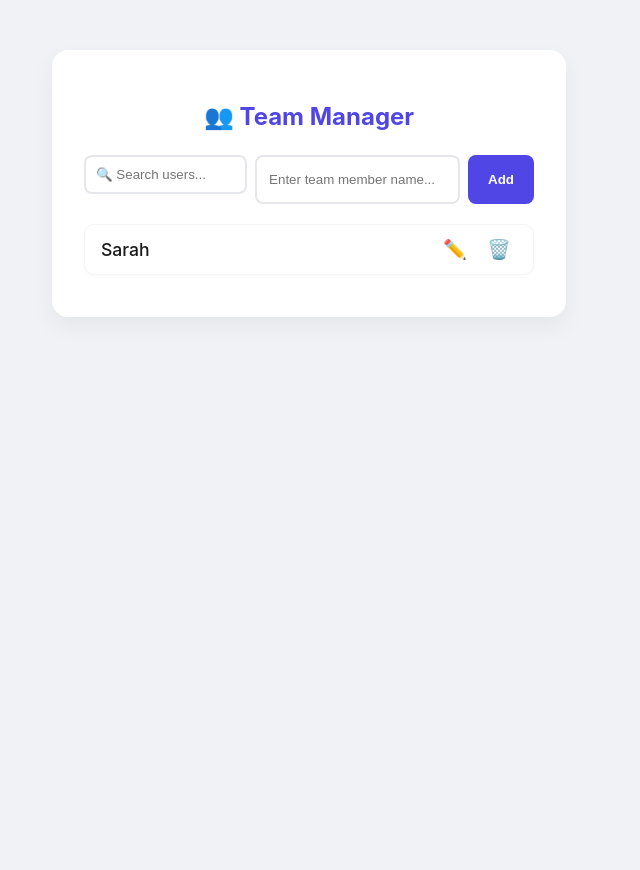
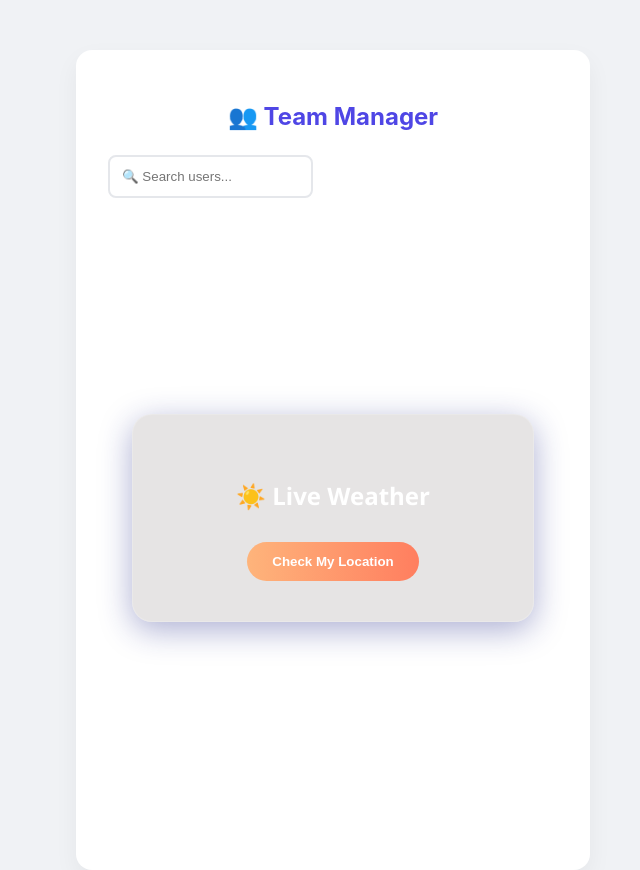
Before and after one commit to Anjumol-Php/My-React-App, a React (Vite) app: page / in a window 1280 px wide. Shown: the whole page, without its empty margins (331-971 px from the left). Before the commit the page ends 800 px from the top, so only its background shows below. Built offline with nearby package versions, Linux system fonts and the light colour scheme.

Commit message:
weather app created

```diff
--- /dev/null
+++ b/src/AddUser.jsx
@@ -0,0 +1,18 @@
+function AddUser({ inputValue, setInputValue, inputAge, setInputAge, onAdd }) {
+  return (
+    <div className="input-group">
+      <input
+        value={inputValue}
+        onChange={(e) => setInputValue(e.target.value)}
+        placeholder="Name..."
+      />
+      <input
+        value={inputAge}
+        onChange={(e) => setInputAge(e.target.value)}
+        placeholder="Age..."
+      />
+      <button className="add-btn" onClick={onAdd}>Add</button>
+    </div>
+  );
+}
+export default AddUser;
--- a/src/App.jsx
+++ b/src/App.jsx
@@ -1,71 +1,57 @@
-import { useState, useEffect } from 'react'
+import { useState, useEffect } from 'react';
+import SearchBar from './SearchBar';
+import AddUser from './AddUser';
 import UserCard from './UserCard';
-
+import Weather from './Weather';
 function App() {
   const [inputValue, setInputValue] = useState("");
+  const [inputAge, setInputAge] = useState("");
   const [searchTerm, setSearchTerm] = useState("");
-  // Memory-il ninnu data edukkuvan
+
   const [users, setUsers] = useState(() => {
     const saved = localStorage.getItem("myUsers");
-    return saved ? JSON.parse(saved) : [{ id: 1, name: "Sarah" }];
+    return saved ? JSON.parse(saved) : [{ id: 1, name: "Sarah", age: "31" }];
   });
-const filteredUsers = users.filter(user =>
-  user.name.toLowerCase().includes(searchTerm.toLowerCase())
-);
-  // Users list maarumbo save cheyyan
+
   useEffect(() => {
     localStorage.setItem("myUsers", JSON.stringify(users));
   }, [users]);
 
+  // Functions (addUser, deleteUser, editUser) - Ithu pazhayathu pole thanne vekkuka
   const addUser = () => {
     if (!inputValue) return;
-    setUsers([...users, { id: Date.now(), name: inputValue }]);
-    setInputValue("");
+    setUsers([...users, { id: Date.now(), name: inputValue, age: inputAge }]);
+    setInputValue(""); setInputAge("");
   };
 
-  const deleteUser = (id) => {
-    setUsers(users.filter(u => u.id !== id));
-  };
+  const deleteUser = (id) => setUsers(users.filter(u => u.id !== id));
 
   const editUser = (id) => {
-    const newName = prompt("New name:");
-    if (newName) {
-      setUsers(users.map(u => u.id === id ? { ...u, name: newName } : u));
+    const newName = prompt("New Name:");
+    const newAge = prompt("New Age:");
+    if (newName && newAge) {
+      setUsers(users.map(u => u.id === id ? { ...u, name: newName, age: newAge } : u));
     }
   };
 
+  const filteredUsers = users.filter(user =>
+    user.name.toLowerCase().includes(searchTerm.toLowerCase())
+  );
+
   return (
+    <div className="container">
+      <h2>👥 Team Manager</h2>
 
-  <div className="container">
-    <h2>👥 Team Manager</h2>
+      {/* Nammal undakkiya puthiya components ingane vilikkaam */}
+      <SearchBar searchTerm={searchTerm} setSearchTerm={setSearchTerm} />
 
-    <div className="input-group">
-      <input
-  type="text"
-  placeholder="🔍 Search users..."
-  value={searchTerm}
-  onChange={(e) => setSearchTerm(e.target.value)}
-  style={{ marginBottom: '10px', width: '100%', padding: '10px' }}
-/>
-      <input
-        value={inputValue}
-        onChange={(e) => setInputValue(e.target.value)}
-        placeholder="Enter team member name..."
+      <Weather
+        inputValue={inputValue} setInputValue={setInputValue}
+        onAdd={addUser}
       />
-      <button className="add-btn" onClick={addUser}>Add</button>
+
+
     </div>
-
-    <div className="user-list">
-      {filteredUsers.map(u => (
-        <UserCard
-          key={u.id}
-          name={u.name}
-          onDelete={() => deleteUser(u.id)}
-          onEdit={() => editUser(u.id)}
-        />
-      ))}
-    </div>
-  </div>
-);
+  );
 }
 export default App;
--- /dev/null
+++ b/src/SearchBar.jsx
@@ -0,0 +1,12 @@
+function SearchBar({ searchTerm, setSearchTerm }) {
+  return (
+    <input
+      type="text"
+      placeholder="🔍 Search users..."
+      value={searchTerm}
+      onChange={(e) => setSearchTerm(e.target.value)}
+      className="search-input"
+    />
+  );
+}
+export default SearchBar;
--- a/src/UserCard.jsx
+++ b/src/UserCard.jsx
@@ -1,4 +1,4 @@
-function UserCard({ name, onDelete, onEdit }) {
+function UserCard({ name,age, onDelete, onEdit }) {
   return (
     <div style={{
       display: 'flex',
@@ -11,7 +11,7 @@ function UserCard({ name, onDelete, onEdit }) {
       marginBottom: '10px',
       boxShadow: '0 2px 4px rgba(0,0,0,0.02)'
     }}>
-      <span style={{ fontWeight: '500', fontSize: '1.1rem' }}>{name}</span>
+      <span style={{ fontWeight: '500', fontSize: '1.1rem' }}>{name}</span><h3>{age}</h3>
 
       <div style={{ display: 'flex', gap: '8px' }}>
         <button onClick={onEdit} style={{ background: 'none', border: 'none', cursor: 'pointer', fontSize: '1.2rem' }}>✏️</button>
--- /dev/null
+++ b/src/Weather.css
@@ -0,0 +1,53 @@
+/* Weather.css */
+.weather-container {
+  display: flex;
+  justify-content: center;
+  align-items: center;
+  min-height: 80vh;
+}
+
+.weather-card {
+  background: rgba(128, 122, 122, 0.2); /* Semi-transparent */
+  backdrop-filter: blur(10px); /* Glass effect */
+  border-radius: 20px;
+  padding: 40px;
+  width: 320px;
+  text-align: center;
+  box-shadow: 0 8px 32px 0 rgba(31, 38, 135, 0.37);
+  border: 1px solid rgba(255, 255, 255, 0.18);
+  color: #fff;
+  font-family: 'Segoe UI', sans-serif;
+}
+
+.weather-card h3 {
+  font-size: 1.5rem;
+  margin-bottom: 20px;
+}
+
+.weather-card button {
+  background: #ff7e5f;
+  background: linear-gradient(to right, #feb47b, #ff7e5f);
+  border: none;
+  padding: 12px 25px;
+  border-radius: 25px;
+  color: white;
+  font-weight: bold;
+  cursor: pointer;
+  transition: 0.3s;
+  margin-top: 10px;
+}
+
+.weather-card button:hover {
+  transform: scale(1.05);
+  box-shadow: 0 5px 15px rgba(255, 126, 95, 0.4);
+}
+
+.result h1 {
+  font-size: 3.5rem;
+  margin: 10px 0;
+}
+
+.loading-text {
+  font-style: italic;
+  color: #ddd;
+}
--- /dev/null
+++ b/src/Weather.jsx
@@ -0,0 +1,61 @@
+import { useState } from 'react';
+import './Weather.css';
+
+function Weather() {
+  const [weather, setWeather] = useState(null);
+  const [loading, setLoading] = useState(false);
+
+  // Browser-il ninnu location edukkaam
+  const fetchMyLocationWeather = () => {
+    setLoading(true);
+
+    if (!navigator.geolocation) {
+      alert("Browser location support cheyyunnilla!");
+      setLoading(false);
+      return;
+    }
+
+    navigator.geolocation.getCurrentPosition(async (position) => {
+      try {
+        const lat = position.coords.latitude;
+        const lon = position.coords.longitude;
+
+        const response = await fetch(
+          `https://api.open-meteo.com/v1/forecast?latitude=${lat}&longitude=${lon}&current_weather=true`
+        );
+        const data = await response.json();
+        setWeather(data.current_weather);
+      } catch (error) {
+        console.error("Error fetching weather:", error);
+      } finally {
+        setLoading(false);
+      }
+    }, (error) => {
+      alert("Location access allow cheyyanam!");
+      setLoading(false);
+    });
+  };
+
+  return (
+    <div className="weather-container">
+      <div className="weather-card">
+        <h3>☀️ Live Weather</h3>
+        <button onClick={fetchMyLocationWeather}>Check My Location</button>
+
+        {loading && <p className="loading-text">Fetching data... 📡</p>}
+
+        {weather && !loading && (
+          <div className="result">
+            <h1>{weather.temperature}°C</h1>
+            <p>Windspeed: {weather.windspeed} km/h</p>
+            <div className="weather-icon" style={{ fontSize: '3rem', marginTop: '10px' }}>
+              {weather.temperature > 25 ? "☀️" : "☁️"}
+            </div>
+          </div>
+        )}
+      </div>
+    </div>
+  );
+}
+
+export default Weather;
```
Also changed, not shown: src/UserList.jsx (added).
